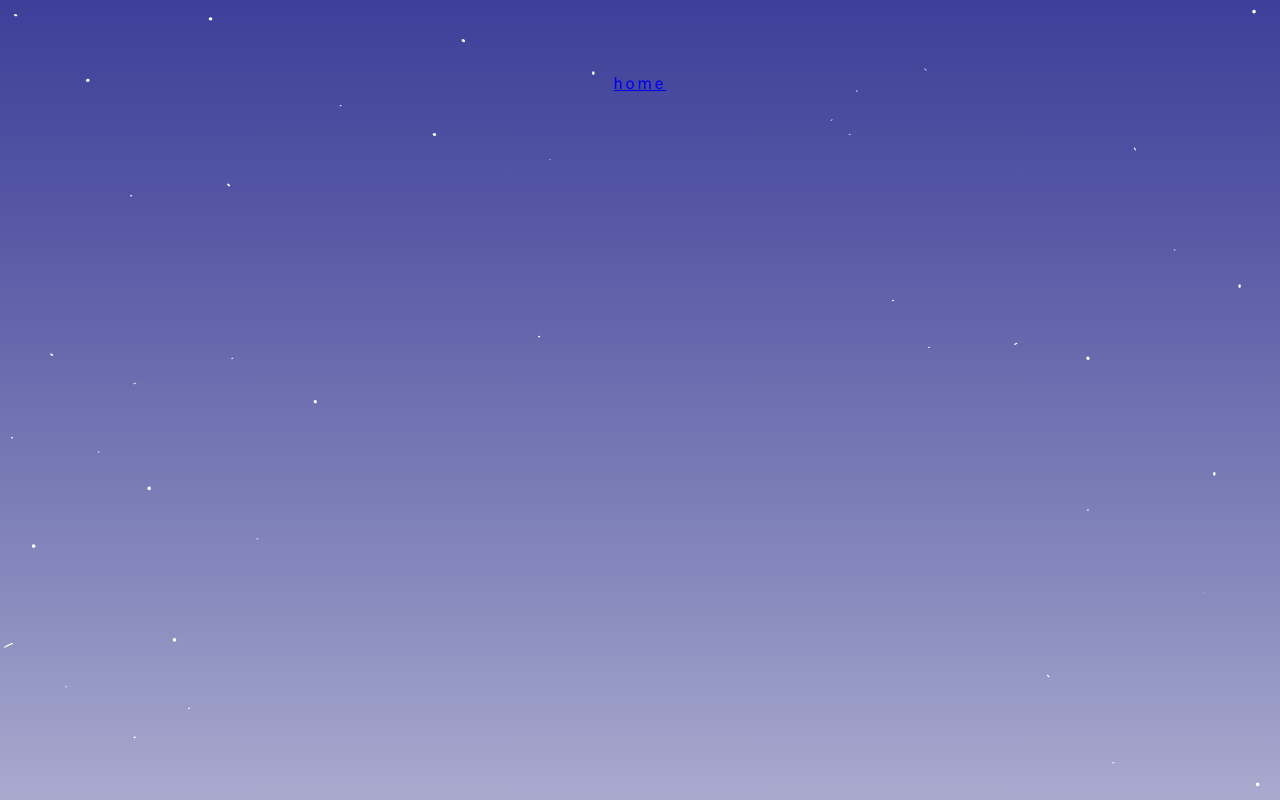
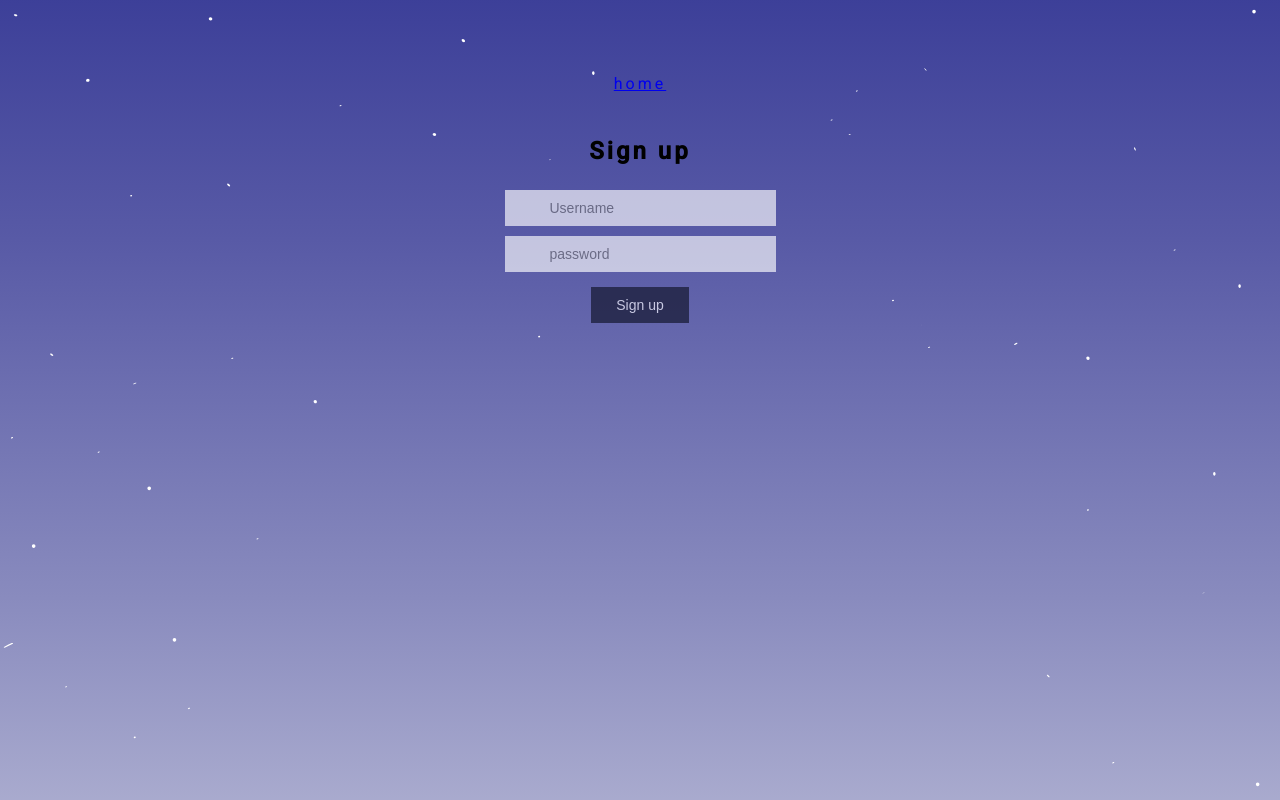
Before and after one commit to Bgorson/project3, a React (Create React App) app: page /petChoice in a window 1280 px wide. Built offline with nearby package versions, Linux system fonts and the light colour scheme.

Commit message:
routes for pet selection

```diff
--- a/src/App.js
+++ b/src/App.js
@@ -3,6 +3,7 @@ import axios from 'axios'
 import { Route } from 'react-router-dom'
 // components
 import Signup from './components/sign-up'
+import PetChoice from "./components/PetChoice"
 import Navbar from './components/navbar'
 import Login from './components/login'
 import Main from './components/mainHub'
@@ -113,6 +114,14 @@ class App extends Component {
           render={() =>
             <Signup/>}
         />
+
+{/* ===================================== */}
+        <Route
+          path="/petChoice"
+          render={() =>
+            <PetChoice />}
+        />
+
 {/* ===================================== */}
         <Route
         path="/main"
--- a/src/components/PetChoice.js
+++ b/src/components/PetChoice.js
@@ -1,5 +1,7 @@
 import React, { Component } from 'react';
 import axios from 'axios'
+
+import './login.css';
 
 class PetChoice extends Component {
 
```
